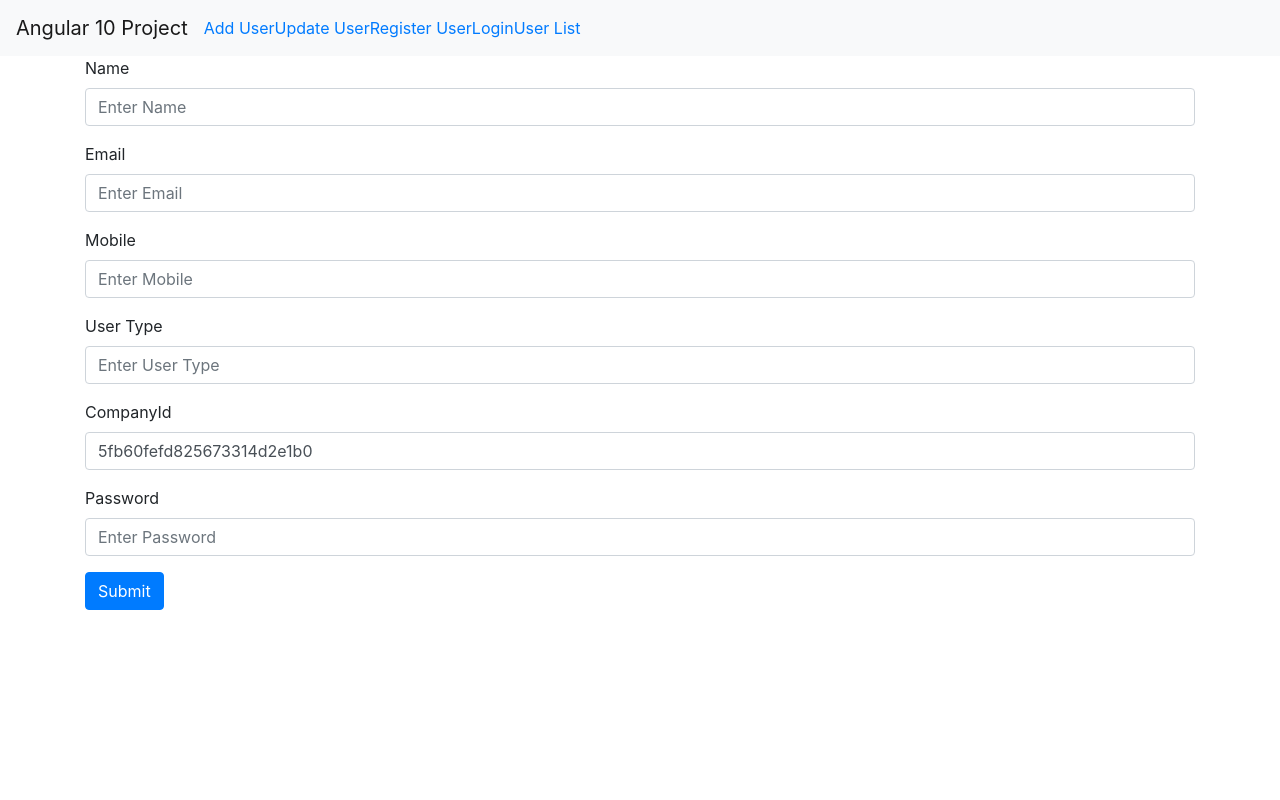
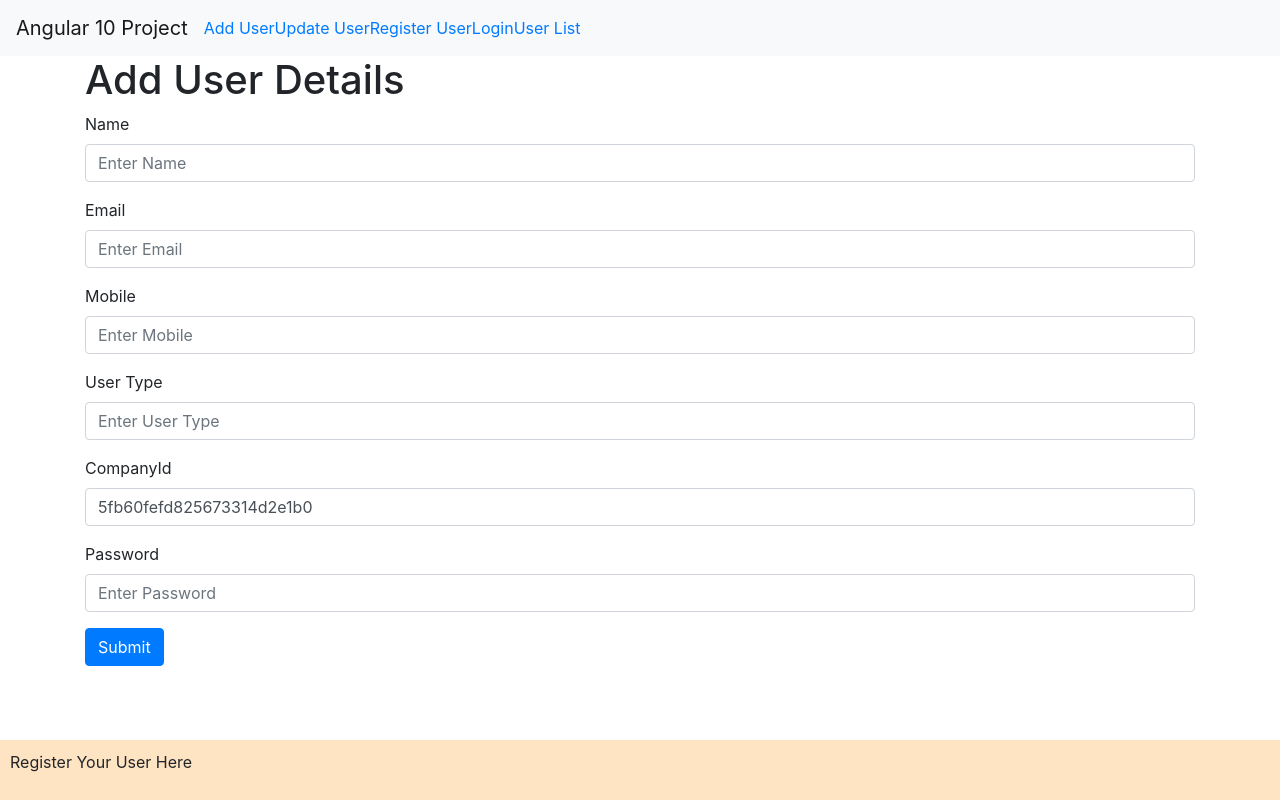
Before and after one commit to indrapathak/Angular10ProjectLearning, an Angular app: page /add in a window 1280 px wide. Built offline with nearby package versions, Linux system fonts and the light colour scheme.

Commit message:
The Footer And Refecter CHanges

```diff
--- a/src/app/add-user/add-user.component.html
+++ b/src/app/add-user/add-user.component.html
@@ -1,3 +1,4 @@
+<h1>Add User Details</h1>
 <div *ngIf="alert" class="alert alert-warning alert-dismissible fade show" role="alert">
   <strong>User Added Succesfully!</strong> Your User Addition is succesful.
   <button (click)="closeAlert()" type="button" class="close" data-dismiss="alert" aria-label="Close">
--- a/src/app/app-routing.module.ts
+++ b/src/app/app-routing.module.ts
@@ -27,7 +27,7 @@ const routes: Routes = [
   },
   {
     component : UserListComponent,
-    path : "list"
+    path : ""
   }
 ];
 
--- a/src/app/app.component.css
+++ b/src/app/app.component.css
@@ -0,0 +1,8 @@
+footer{
+    padding: 10px;
+    background-color: bisque;
+    position: absolute;
+    left: 0;
+    bottom: 0;
+    width: 100%;
+}
--- a/src/app/app.component.html
+++ b/src/app/app.component.html
@@ -1,5 +1,5 @@
-<nav class="navbar navbar-expand-lg navbar-light bg-light">
-  <a class="navbar-brand" href="#">Angular 10 Project</a>
+<nav class="navbar navbar-expand-sm navbar-light bg-light">
+  <a class="navbar-brand" routerLink="">Angular 10 Project</a>
   <button class="navbar-toggler" type="button" data-toggle="collapse" data-target="#navbarNav" aria-controls="navbarNav" aria-expanded="false" aria-label="Toggle navigation">
     <span class="navbar-toggler-icon"></span>
   </button>
@@ -18,7 +18,7 @@
         <a  class="nav-item active"  routerLink="login">Login </a>
       </li>
       <li class="nav-item active">
-        <a  class="nav-item active" routerLink="list">User List</a>
+        <a  class="nav-item active" routerLink="">User List</a>
       </li>
     </ul>
   </div>
@@ -26,4 +26,7 @@
 
 <div class="container">
 <router-outlet></router-outlet>
+<footer>
+<p>Register Your User Here
+</footer>
 </div>
--- a/src/app/update-user/update-user.component.html
+++ b/src/app/update-user/update-user.component.html
@@ -1,5 +1,4 @@
-
-
+<h1>Update User Details</h1>
 <div *ngIf="alert" class="alert alert-warning alert-dismissible fade show" role="alert">
   <strong>User Updated Succesfully!</strong> Your User Updation is succesful.
   <button (click)="closeAlert()" type="button" class="close" data-dismiss="alert" aria-label="Close">
--- a/src/app/user-list/user-list.component.html
+++ b/src/app/user-list/user-list.component.html
@@ -1,4 +1,4 @@
-
+<h1>User List</h1>
 <table class="table">
   <thead>
     <tr>
```
